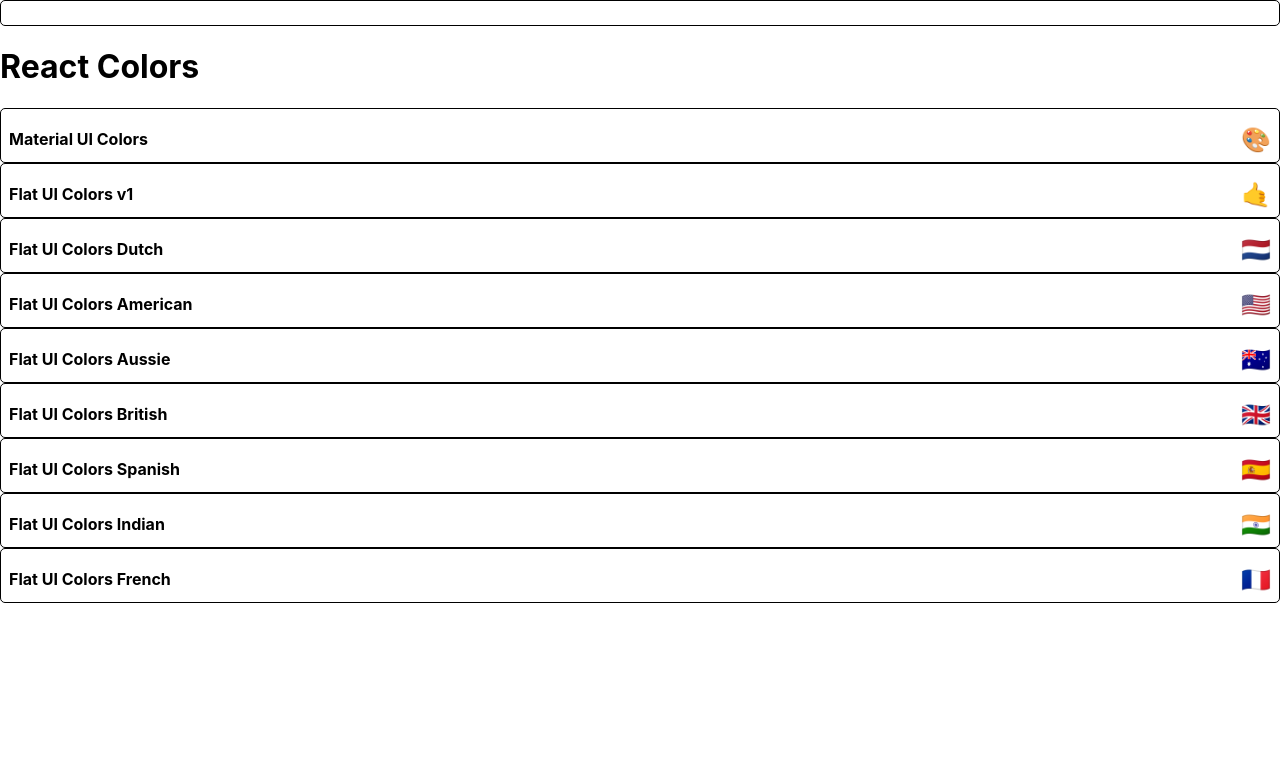
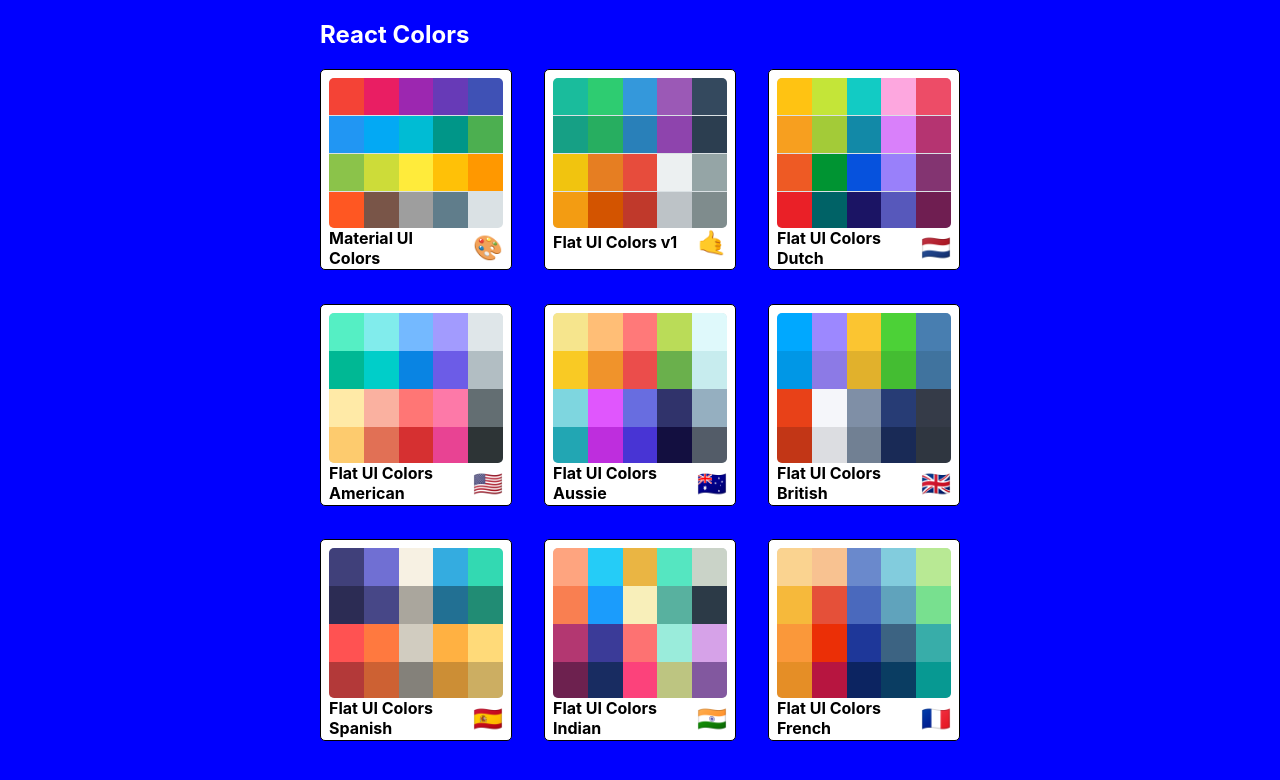
Before and after one commit to RussSafin/ReactColorpoject, a React (Create React App) app: page / in a window 1280 px wide. Shown: the top 780 px of the page. Built offline with nearby package versions, Linux system fonts and the light colour scheme.

Commit message:
Finish styling MiniPalette

```diff
--- a/src/MiniPalette.js
+++ b/src/MiniPalette.js
@@ -1,7 +1,7 @@
 import React from 'react';
 import { withStyles } from '@mui/styles';
 import { borderRadius, padding } from '@mui/system';
-import { Hidden } from '@mui/material';
+import { autocompleteClasses, Hidden } from '@mui/material';
 // import { purple } from '@mui/material/colors';
 
 const styles = {
@@ -13,12 +13,15 @@
 		position: 'relative',
 		overflow: 'hidden',
 		'&:hover': {
-            cursor: 'pointer'
-        }
+			cursor: 'pointer',
+		},
 	},
 	colors: {
-        backgroundColor: 'grey'
-
+		backgroundColor: '#dae1e4',
+        height: '150px',
+        width: '100%',
+        borderRadius: '5px',
+        overflow: 'hidden'
 	},
 	title: {
 		display: 'flex',
@@ -26,23 +29,37 @@
 		alignItems: 'center',
 		margin: '0',
 		color: 'black',
-        paddingTop: '0.5rem',
+		paddingBottom: '1rem',
 		fontSize: '1rem',
-        position: 'relative'
+		position: 'relative',
 	},
 	emoji: {
 		marginLeft: '0.5rem',
-        fontSize: '1.5rem'
+		fontSize: '1.5rem',
+	},
+    miniColor: {
+        height: '25%',
+        width: '20%',
+        display: 'inline-block',
+        margin: '0',
+        position: 'relative',
+        marginBottom: '-3.5px'
     }
 };
 
 function MiniPalette(props) {
-	const { classes, paletteName, emoji } = props;
-	console.log(classes);
+	const { classes, paletteName, emoji, colors } = props;
+	const miniColorBoxes = colors.map((color) => (
+		<div
+			className={classes.miniColor}
+			style={{ backgroundColor: color.color }}
+            key={color.name}
+		/>
+	));
 
 	return (
 		<div className={classes.root}>
-			<div className={classes.colors}></div>
+			<div className={classes.colors}>{miniColorBoxes}</div>
 			<h5 className={classes.title}>
 				{paletteName} <span className={classes.emoji}>{emoji}</span>
 			</h5>
--- a/src/PaletteList.js
+++ b/src/PaletteList.js
@@ -1,21 +1,56 @@
 import React, { Component } from 'react';
 import MiniPalette from './MiniPalette';
 import { Link } from 'react-router-dom';
+import { withStyles } from '@mui/styles';
 
+const styles = {
+	root: {
+		backgroundColor: 'blue',
+        height: '100vh',
+        display: 'flex',
+        alignItems: 'flex-start',
+        justifyContent: 'center'
+	},
+    container: {
+        width: '50%',
+        display: 'flex',
+        alignItems: 'flex-start',
+        flexDirection: 'column',
+        flexWrap: 'wrap',
+    },
+    nav: {
+        display: 'flex',
+        width: '100%',
+        justifyContent: 'space-between',
+        color: 'white'
+    },
+    palettes: {
+        boxSizing: 'border-box',
+        width: '100%',
+        display: 'grid',
+        gridTemplateColumns: 'repeat(3, 30%)',
+        gridGap: '5%'
+    }
+};
 
 export class PaletteList extends Component {
 	render() {
-		const { palettes } = this.props;
+		const { palettes, classes } = this.props;
 		return (
-			<div>
-                <MiniPalette />
-				<h1>React Colors</h1>
-				{palettes.map((palette) => (
-					<MiniPalette {...palette} />
-				))}
+			<div className={classes.root}>
+				<div className={classes.container}>
+					<nav className={classes.nav}>
+						<h1>React Colors</h1>
+					</nav>
+					<div className={classes.palettes}>
+						{palettes.map((palette) => (
+							<MiniPalette {...palette} />
+						))}
+					</div>
+				</div>
 			</div>
 		);
 	}
 }
 
-export default PaletteList;
+export default withStyles(styles)(PaletteList);
```
Lines whose indentation alone changed are shown as unchanged.
